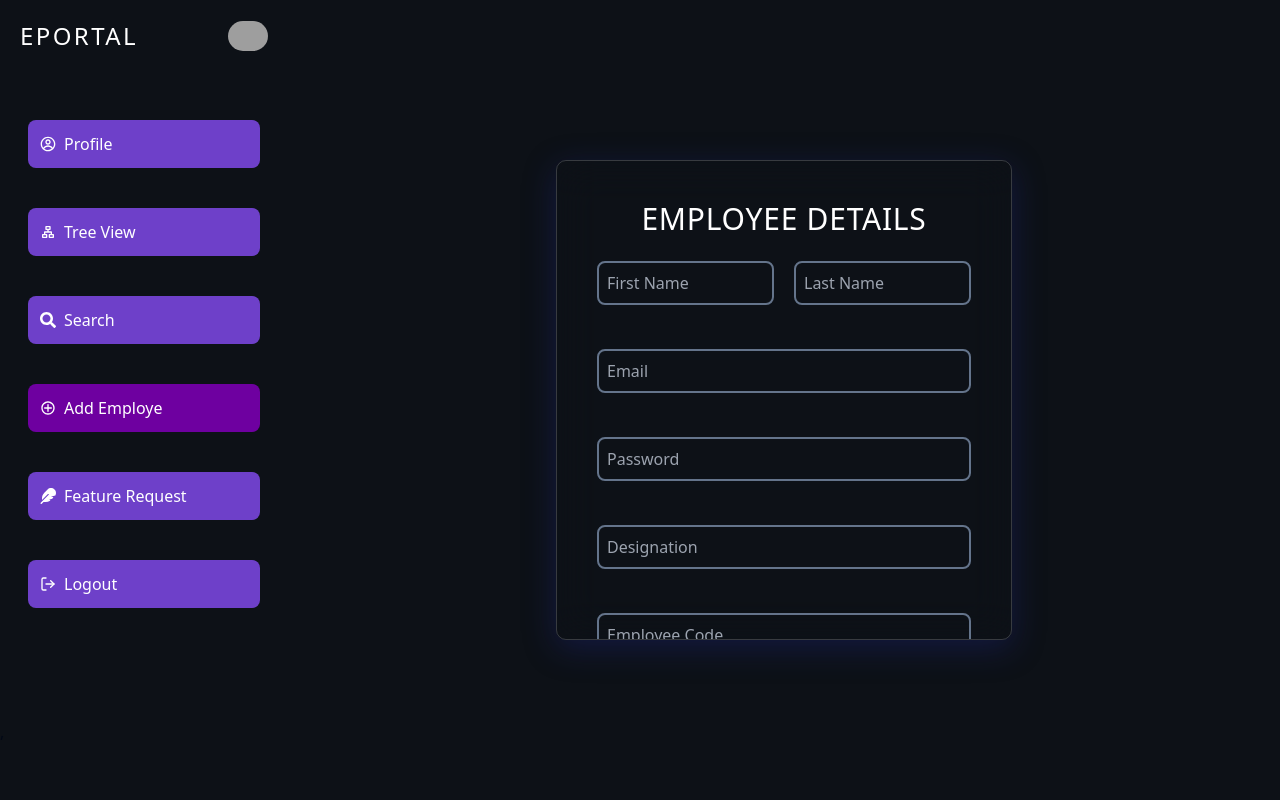
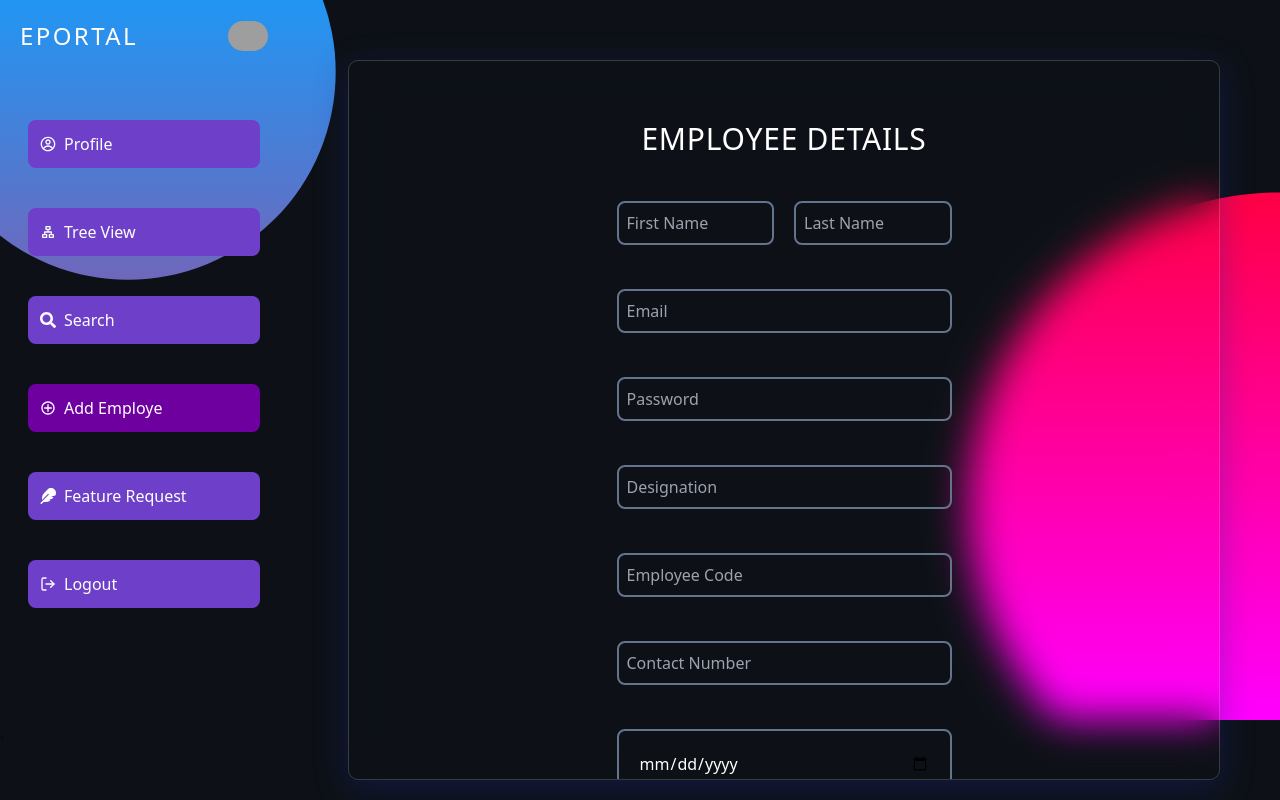
Before and after one commit to Mh-Alim/Employee-portal-frontend, a React (Vite) app: page /user/add-employee in a window 1280 px wide. Built offline with nearby package versions, Linux system fonts and the light colour scheme; grey boxes are pictures that could not be loaded.

Commit message:
edit profile ui changes

```diff
--- a/src/pages/AddEmployee.tsx
+++ b/src/pages/AddEmployee.tsx
@@ -1,5 +1,6 @@
 import React, { useRef, useState } from "react";
 import { addEmployeeApi } from "../api/AddEmployee";
+import { MdCloudUpload } from "react-icons/md";
 
 const AddEmployee = () => {
   const [selectedFile, setSelectedFile] = useState<File | null>(null);
@@ -71,14 +72,14 @@ const AddEmployee = () => {
   };
 
   return (
-    <div className="h-[100vh] p-10 sm:p-5 flex justify-center items-center overflow-y-scroll   ">
+    <div className=" m-10 p-10 sm:p-5 flex justify-center items-center  bg-circule  ">
       {/*  */}
-      <div className=" gap-7 p-5 sm:p-5  flex flex-col  justify-center items-center rounded-lg min-h-[80vh] w-[90vw] ">
+      <div className=" h-[90vh] overflow-y-scroll w-full   gap-7 p-5 sm:p-5  flex flex-col  justify-center items-center rounded-lg bg-glassmorphism  relative z-50  ">
         <form
           onSubmit={submitHandler}
-          className=" h-[60vh] overflow-y-scroll  md:w-3/4 lg:w-3/5 xl:w-3/6 bg-glassmorphism flex flex-col  shadow-slate-400 text-white  shadow-lg min-h-[30vh] p-10 sm:p-6 md:p-10 rounded-lg "
+          className=" w-full md:w-4/4 lg:w-5/5 xl:w-3/6  flex flex-col   text-white min-h-[30vh] p-4 sm:p-6 md:p-10 rounded-lg  "
         >
-          <h1 className="  text-white  text-center uppercase tracking-wide font-medium text-3xl ">
+          <h1 className="  mb-5 text-white  text-center uppercase tracking-wide font-medium text-3xl ">
             Employee details
           </h1>
           <br />
@@ -138,7 +139,7 @@ const AddEmployee = () => {
           <br />
           {/* <label htmlFor="password">Password</label> */}
           <input
-            className="mb-5 w-full p-2 outline-none border-2   border-slate-500 rounded-lg bg-transparent"
+            className="mb-5 w-full p-5 outline-none border-2   border-slate-500 text-white rounded-lg bg-transparent"
             type="date"
             placeholder="MM/DD/YYYY"
             ref={dobRef}
@@ -153,12 +154,37 @@ const AddEmployee = () => {
             ref={managerEmailRef}
           />
 
-          <input
-            type="file"
-            accept=".jpg,.jpeg,.png"
-            onChange={handleFileChange}
-          />
           <br />
+          <div className="mb-5 w-full p-2 outline-none border-2    border-slate-500 rounded-lg bg-transparent">
+            <label
+              htmlFor="profile-pic"
+              className=" px-2 cursor-pointer flex gap-3 items-center "
+            >
+              <span>
+                {" "}
+                <MdCloudUpload className=" text-2xl " />
+              </span>{" "}
+              <span>Profile Picture</span>
+            </label>
+            <input
+              type="file"
+              accept=".jpg,.jpeg,.png"
+              onChange={handleFileChange}
+              name="profile-pic"
+              placeholder="choose profile pic"
+              id="profile-pic"
+              className=" hidden "
+            />
+          </div>
+
+          <br />
+
+          <button
+            type="submit"
+            className=" px-10  py-2 text-slate-500 bg-white-500  bg-white rounded-3xl "
+          >
+            Enter
+          </button>
           {/* {fileUrl && (
         <div>
           <p>File uploaded successfully!</p>
@@ -167,14 +193,9 @@ const AddEmployee = () => {
         </div> */}
           {/* )} */}
 
-          <div className=" cursor-pointer mt-5 flex items-center justify-center ">
-            <button
-              type="submit"
-              className=" px-10  py-2 text-slate-500 bg-white-500 bg-white rounded-3xl "
-            >
-              Enter
-            </button>
-          </div>
+          {/* <div className=" cursor-pointer mt-5 flex items-center justify-center "> */}
+
+          {/* </div> */}
         </form>
       </div>
     </div>
--- a/src/pages/SearchEmployee.tsx
+++ b/src/pages/SearchEmployee.tsx
@@ -27,7 +27,7 @@ const SearchEmployee = () => {
 
   console.log("results: ", results);
   return (
-    <div className=" bg-[#0D1117]   h-[100vh] w-full flex justify-center items-center  ">
+    <div className=" bg-[#0D1117]   h-[100vh] w-full flex justify-center items-center   ">
       <main className="  w-10/12 sm:w-9/12 lg:w-10/12 bg-glassmorphism text-white rounded-lg   p-1 ">
         {/* search */}
         <form className=" flex items-center s-bg-white p-1 rounded-tl-md rounded-tr-md border-b-slate-500 border-b-2  ">
```
